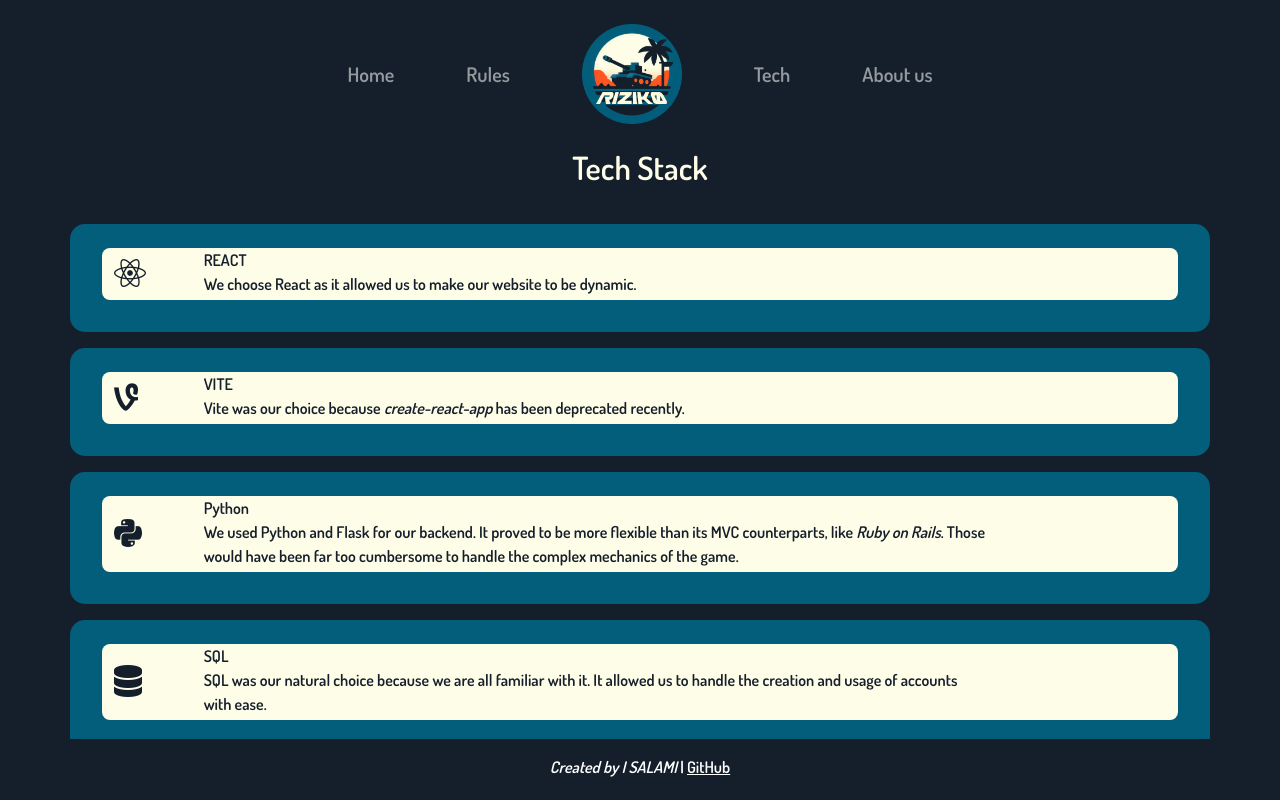
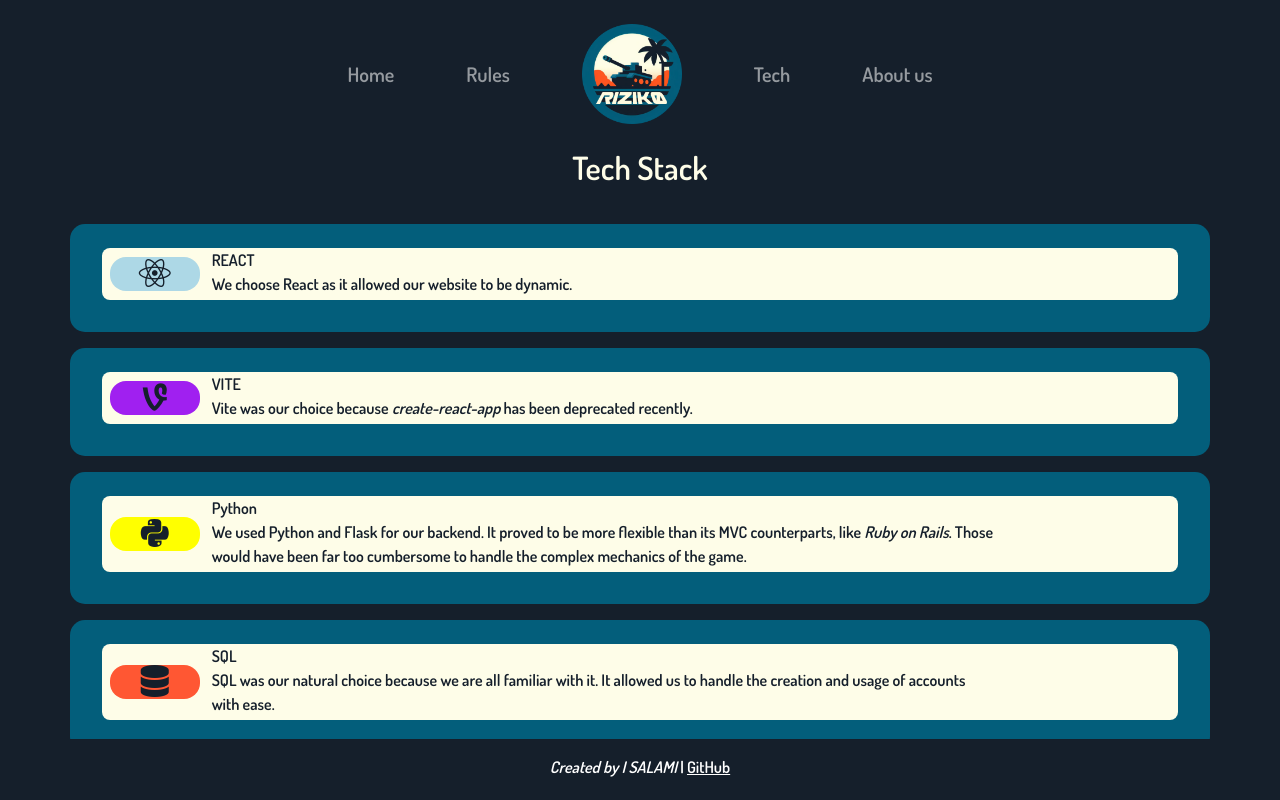
Before and after one commit to rizik0/rizik0-frontend, a React (Vite) app: page /tech in a window 1280 px wide. Built offline with nearby package versions, Linux system fonts and the light colour scheme.

Commit message:
aggiunto colore + rewrite prima frase

```diff
--- a/src/components/TechSection/TechSection.jsx
+++ b/src/components/TechSection/TechSection.jsx
@@ -1,3 +1,4 @@
+import { left } from '@popperjs/core'
 import './TechSection.scss'
 
 export default function TechSection(){
@@ -14,13 +15,13 @@ export default function TechSection(){
                     <div className='TechContainer container'>
                         <div className='container'>
                             <div className='row techTitle'>
-                                <div className='col-1 justify-content-left'>
+                                <div style={{backgroundColor:'#ADD8E6'}} className='col-1 justify-content-center iconWrapper'>
                                     <i class="fa-brands fa-react"></i>
                                 </div>
                                 <div className='col-9 justify-content-left'>
-                                    <div >REACT</div>
+                                    <div>REACT </div>
                                     <div className='row'>
-                                        <p className="mb-1">We choose React as it allowed us to make our website to be dynamic.</p>
+                                        <p className="mb-1">We choose React as it allowed our website to be dynamic.</p>
                                     </div>
                                 </div>
                             </div>
@@ -29,7 +30,7 @@ export default function TechSection(){
                     <div className='TechContainer container'>
                         <div className='container'>
                             <div className='row techTitle'>
-                                <div className='col-1 justify-content-left'>
+                                <div style={{backgroundColor:'#A020F0'}} className='col-1 justify-content-center iconWrapper'>
                                     <i class="fa-brands fa-vine"></i>
                                 </div>
                                 <div className='col-9 justify-content-left'>
@@ -44,7 +45,7 @@ export default function TechSection(){
                     <div className='TechContainer container'>
                         <div className='container'>
                             <div className='row techTitle'>
-                                <div className='col-1 justify-content-left'>
+                                <div style={{backgroundColor:'#FFFF00'}} className='col-1 justify-content-center iconWrapper'>
                                     <i class="fa-brands fa-python"></i>
                                 </div>
                                 <div className='col-9 justify-content-left'>
@@ -59,7 +60,7 @@ export default function TechSection(){
                     <div className='TechContainer container'>
                         <div className='container'>
                             <div className='row techTitle'>
-                                <div className='col-1 justify-content-left'>
+                                <div style={{backgroundColor:'#FF5733'}} className='col-1 justify-content-center iconWrapper'>
                                     <i class="fa-solid fa-database"></i>
                                 </div>
                                 <div className='col-9 justify-content-left'>
--- a/src/components/TechSection/TechSection.scss
+++ b/src/components/TechSection/TechSection.scss
@@ -2,6 +2,13 @@
 
 i {
     font-size: 2em;
+}
+
+.iconWrapper{
+    justify-content: center;
+    text-align: center;
+    margin-left: 1vh;
+    border-radius: 2vh;
 }
 
 #TechSection {
```
